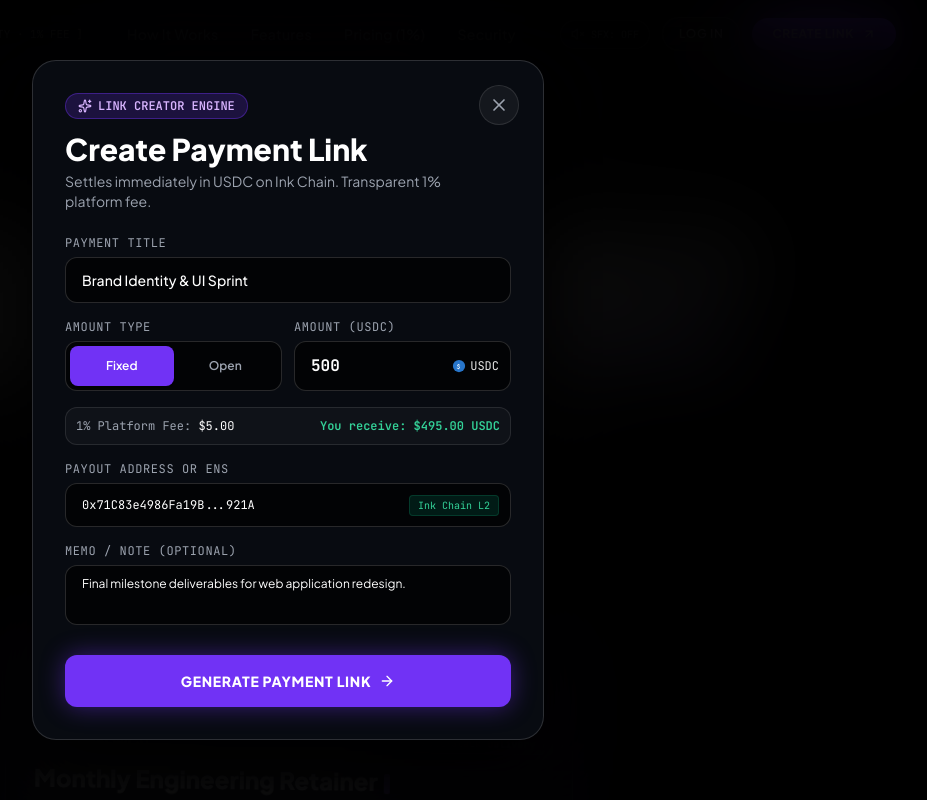
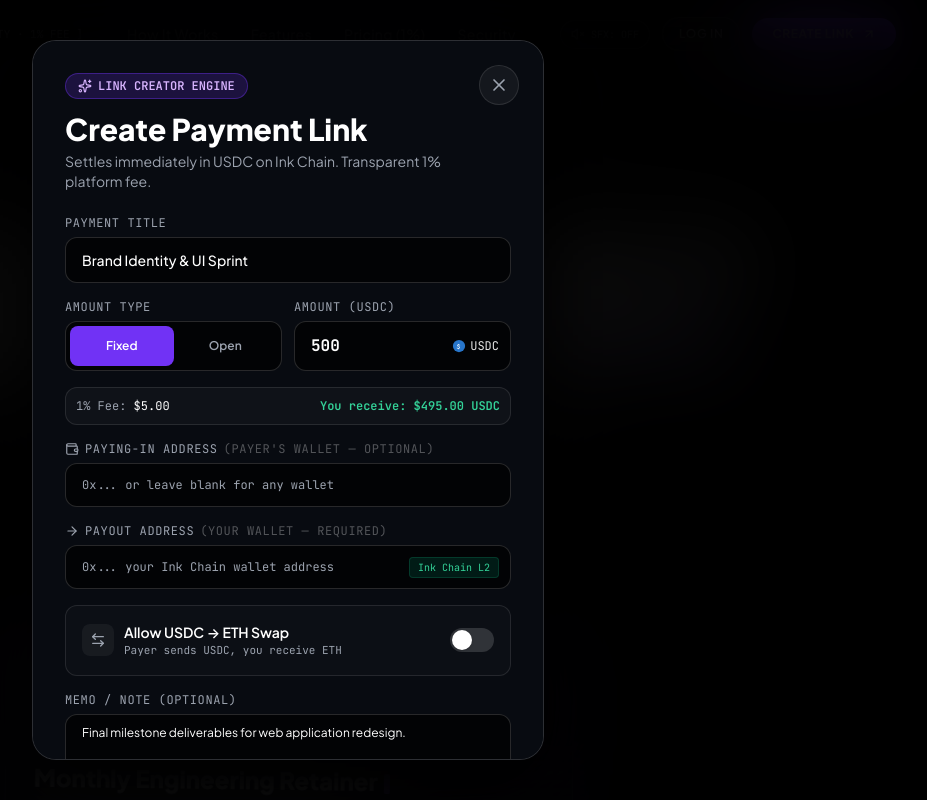
Before and after one commit to Dele2021/inkdrop, a Next.js app: page / in a window 1280 px wide. Both pictures are taken after a click on the button "CREATE LINK". Shown: the top 800 px of the page, without its empty margins (352-1279 px from the left). Built offline with nearby package versions, Linux system fonts and the light colour scheme.

Commit message:
feat: add pay-in/payout address fields + USDC→ETH swap toggle to CreateLinkModal, fix PayDemoModal prop
Co-Authored-By: Claude Sonnet 4.6 <noreply@anthropic.com>
Claude-Session: https://claude.ai/code/session_01LP9qDdpMGn3R2QCFqqkosz

```diff
--- a/src/components/CreateLinkModal.js
+++ b/src/components/CreateLinkModal.js
@@ -1,22 +1,16 @@
-'use client';
-
 import React, { useState } from 'react';
-import { X, Check, Copy, ArrowRight, Sparkles, QrCode, Link2 } from 'lucide-react';
+import { X, Check, Copy, ArrowRight, Sparkles, QrCode, Link2, ArrowLeftRight, Wallet, AlertCircle } from 'lucide-react';
 import { UsdcIcon, InkChainIcon } from './Icons';
 import { playMicroSound } from '../utils/sound';
 
-
-export const CreateLinkModal = ({
- isOpen,
- onClose,
- onTestLink,
-}) => {
+export const CreateLinkModal = ({ isOpen, onClose, onTestLink }) => {
   const [title, setTitle] = useState('Brand Identity & UI Sprint');
   const [amount, setAmount] = useState('500');
   const [isFixed, setIsFixed] = useState(true);
- const [recipient, setRecipient] = useState('0x71C83e4986Fa19B...921A');
+  const [payoutAddress, setPayoutAddress] = useState('');
+  const [payinAddress, setPayinAddress] = useState('');
+  const [allowSwap, setAllowSwap] = useState(false);
   const [description, setDescription] = useState('Final milestone deliverables for web application redesign.');
-
   const [generatedLink, setGeneratedLink] = useState(null);
   const [copied, setCopied] = useState(false);
 
@@ -30,263 +24,190 @@ export const CreateLinkModal = ({
     e.preventDefault();
     playMicroSound('confirm');
     const id = `ink-${Math.random().toString(36).substring(2, 8)}`;
- const link = {
+    setGeneratedLink({
       id,
       title: title.trim() || 'Payment Request',
- amount: parseFloat(amount) || 100,
+      amount: numAmount,
       currency: 'USDC',
- recipientAddress: recipient,
+      recipientAddress: payoutAddress || '0x71C8...921A',
       recipientName: 'alex.ink',
       description,
       isFixed,
+      allowSwap,
       createdAt: new Date().toISOString(),
- };
- setGeneratedLink(link);
+    });
   };
 
   const handleCopy = () => {
     if (!generatedLink) return;
     playMicroSound('click');
- const url = `https://inkdrop.link/pay/${generatedLink.id}`;
- navigator.clipboard?.writeText(url);
+    navigator.clipboard?.writeText(`https://inkdrop.link/pay/${generatedLink.id}`);
     setCopied(true);
     setTimeout(() => setCopied(false), 2000);
   };
 
   return (
- <div
- className="fixed inset-0 z-50 flex items-center justify-center p-3 sm:p-6 bg-black/90 backdrop-blur-2xl animate-in fade-in duration-200"
- onClick={onClose}
- >
- <div
- className="relative w-full max-w-lg bg-[#080b11] border border-white/15 rounded-2xl sm:rounded-3xl p-4 sm:p-8 shadow-[0_25px_70px_rgba(0,0,0,0.95)] max-h-[90vh] overflow-y-auto"
- onClick={(e) => e.stopPropagation()}
- >
- {/* Close Button */}
- <button
- onClick={onClose}
- className="absolute top-4 right-4 sm:top-6 sm:right-6 w-10 h-10 rounded-full bg-white/5 hover:bg-white/10 text-[#9CA3AF] hover:text-white border border-white/10 transition-colors cursor-pointer flex items-center justify-center z-10"
- aria-label="Close dialog"
- >
+    <div className="fixed inset-0 z-50 flex items-center justify-center p-3 sm:p-6 bg-black/90 backdrop-blur-2xl animate-in fade-in duration-200" onClick={onClose}>
+      <div className="relative w-full max-w-lg bg-[#080b11] border border-white/15 rounded-2xl sm:rounded-3xl p-4 sm:p-8 shadow-[0_25px_70px_rgba(0,0,0,0.95)] max-h-[90vh] overflow-y-auto" onClick={(e) => e.stopPropagation()}>
+        <button onClick={onClose} className="absolute top-4 right-4 sm:top-6 sm:right-6 w-10 h-10 rounded-full bg-white/5 hover:bg-white/10 text-[#9CA3AF] hover:text-white border border-white/10 transition-colors cursor-pointer flex items-center justify-center z-10">
           <X className="w-5 h-5" />
         </button>
 
         {!generatedLink ? (
           <div>
- {/* Header */}
             <div className="mb-6 pr-8">
               <div className="inline-flex items-center gap-1.5 px-3 py-1 rounded-full bg-[#7132F5]/20 border border-[#7132F5]/40 text-xs font-mono text-[#D8B4FE] font-semibold mb-3">
- <Sparkles className="w-3.5 h-3.5" />
- <span>LINK CREATOR ENGINE</span>
+                <Sparkles className="w-3.5 h-3.5" /><span>LINK CREATOR ENGINE</span>
               </div>
- <h3 className="text-xl sm:text-3xl font-extrabold text-white">
- Create Payment Link
- </h3>
- <p className="text-xs sm:text-sm text-[#9CA3AF] mt-1">
- Settles immediately in USDC on Ink Chain. Transparent 1% platform fee.
- </p>
+              <h3 className="text-xl sm:text-3xl font-extrabold text-white">Create Payment Link</h3>
+              <p className="text-xs sm:text-sm text-[#9CA3AF] mt-1">Settles immediately in USDC on Ink Chain. Transparent 1% platform fee.</p>
             </div>
 
             <form onSubmit={handleGenerate} className="space-y-4">
               {/* Title */}
               <div>
- <label className="block text-xs font-mono uppercase tracking-wider text-[#9CA3AF] mb-1.5">
- Payment Title
- </label>
- <input
- type="text"
- required
- value={title}
- onChange={(e) => setTitle(e.target.value)}
- placeholder="e.g. Consulting Invoice #102"
- className="w-full px-4 py-3 bg-black/70 rounded-xl border border-white/15 text-white text-sm font-medium focus:outline-none focus:border-[#7132F5] focus:ring-1 focus:ring-[#7132F5] transition-all min-h-[44px]"
- />
+                <label className="block text-xs font-mono uppercase tracking-wider text-[#9CA3AF] mb-1.5">Payment Title</label>
+                <input type="text" required value={title} onChange={(e) => setTitle(e.target.value)} placeholder="e.g. Consulting Invoice #102"
+                  className="w-full px-4 py-3 bg-black/70 rounded-xl border border-white/15 text-white text-sm font-medium focus:outline-none focus:border-[#7132F5] focus:ring-1 focus:ring-[#7132F5] transition-all min-h-[44px]" />
               </div>
 
- {/* Amount Mode Toggle & Amount Input */}
+              {/* Amount type + amount */}
               <div className="grid grid-cols-1 sm:grid-cols-2 gap-3">
                 <div>
- <label className="block text-xs font-mono uppercase tracking-wider text-[#9CA3AF] mb-1.5">
- Amount Type
- </label>
+                  <label className="block text-xs font-mono uppercase tracking-wider text-[#9CA3AF] mb-1.5">Amount Type</label>
                   <div className="grid grid-cols-2 p-1 bg-black/70 rounded-xl border border-white/15 text-xs font-semibold">
- <button
- type="button"
- onClick={() => {
- setIsFixed(true);
- playMicroSound('slide');
- }}
- className={`py-2.5 rounded-lg transition-all min-h-[40px] flex items-center justify-center cursor-pointer ${
- isFixed ? 'bg-[#7132F5] text-white shadow-sm' : 'text-[#9CA3AF] hover:text-white'
- }`}
- >
- Fixed
+                    {[true, false].map((fixed) => (
+                      <button key={String(fixed)} type="button" onClick={() => { setIsFixed(fixed); playMicroSound('slide'); }}
+                        className={`py-2.5 rounded-lg transition-all min-h-[40px] flex items-center justify-center cursor-pointer ${isFixed === fixed ? 'bg-[#7132F5] text-white' : 'text-[#9CA3AF] hover:text-white'}`}>
+                        {fixed ? 'Fixed' : 'Open'}
                       </button>
- <button
- type="button"
- onClick={() => {
- setIsFixed(false);
- playMicroSound('slide');
- }}
- className={`py-2.5 rounded-lg transition-all min-h-[40px] flex items-center justify-center cursor-pointer ${
- !isFixed ? 'bg-[#7132F5] text-white shadow-sm' : 'text-[#9CA3AF] hover:text-white'
- }`}
- >
- Open
- </button>
+                    ))}
                   </div>
                 </div>
-
                 <div>
- <label className="block text-xs font-mono uppercase tracking-wider text-[#9CA3AF] mb-1.5">
- {isFixed ? 'Amount (USDC)' : 'Suggested (USDC)'}
- </label>
+                  <label className="block text-xs font-mono uppercase tracking-wider text-[#9CA3AF] mb-1.5">{isFixed ? 'Amount (USDC)' : 'Suggested (USDC)'}</label>
                   <div className="relative">
- <input
- type="number"
- required
- min={1}
- max={500000}
- value={amount}
- onChange={(e) => setAmount(e.target.value)}
- className="w-full pl-4 pr-16 py-3 bg-black/70 rounded-xl border border-white/15 text-white font-mono font-bold text-base focus:outline-none focus:border-[#7132F5] focus:ring-1 focus:ring-[#7132F5] transition-all min-h-[44px]"
- />
+                    <input type="number" required min={1} max={500000} value={amount} onChange={(e) => setAmount(e.target.value)}
+                      className="w-full pl-4 pr-16 py-3 bg-black/70 rounded-xl border border-white/15 text-white font-mono font-bold text-base focus:outline-none focus:border-[#7132F5] focus:ring-1 focus:ring-[#7132F5] transition-all min-h-[44px]" />
                     <div className="absolute inset-y-0 right-0 pr-3 flex items-center pointer-events-none">
- <div className="flex items-center gap-1 text-xs font-mono text-white/90">
- <UsdcIcon size={14} />
- <span>USDC</span>
- </div>
+                      <div className="flex items-center gap-1 text-xs font-mono text-white/90"><UsdcIcon size={14} /><span>USDC</span></div>
                     </div>
                   </div>
                 </div>
               </div>
 
- {/* 1% Fee Transparency Breakdown */}
+              {/* Fee breakdown */}
               <div className="p-2.5 rounded-xl bg-white/[0.03] border border-white/10 flex items-center justify-between text-xs font-mono">
- <span className="text-[#9CA3AF]">
- 1% Platform Fee: <span className="text-white">${platformFee.toFixed(2)}</span>
- </span>
- <span className="text-emerald-400 font-semibold">
- You receive: ${netRecipient.toFixed(2)} USDC
- </span>
+                <span className="text-[#9CA3AF]">1% Fee: <span className="text-white">${platformFee.toFixed(2)}</span></span>
+                <span className="text-emerald-400 font-semibold">You receive: ${netRecipient.toFixed(2)} USDC</span>
               </div>
 
- {/* Recipient Wallet */}
+              {/* Pay-in address */}
               <div>
- <label className="block text-xs font-mono uppercase tracking-wider text-[#9CA3AF] mb-1.5">
- Payout Address or ENS
+                <label className="block text-xs font-mono uppercase tracking-wider text-[#9CA3AF] mb-1.5 flex items-center gap-1.5">
+                  <Wallet className="w-3.5 h-3.5" /> Paying-In Address <span className="text-white/30">(payer's wallet — optional)</span>
+                </label>
+                <input type="text" value={payinAddress} onChange={(e) => setPayinAddress(e.target.value)}
+                  placeholder="0x... or leave blank for any wallet"
+                  className="w-full px-4 py-3 bg-black/70 rounded-xl border border-white/15 text-white text-xs font-mono focus:outline-none focus:border-[#7132F5] focus:ring-1 focus:ring-[#7132F5] transition-all min-h-[44px]" />
+                {payinAddress && <p className="mt-1 text-[11px] font-mono text-[#A78BFA]">Only this address can pay this link</p>}
+              </div>
+
+              {/* Payout address */}
+              <div>
+                <label className="block text-xs font-mono uppercase tracking-wider text-[#9CA3AF] mb-1.5 flex items-center gap-1.5">
+                  <ArrowRight className="w-3.5 h-3.5" /> Payout Address <span className="text-white/30">(your wallet — required)</span>
                 </label>
                 <div className="relative">
- <input
- type="text"
- value={recipient}
- onChange={(e) => setRecipient(e.target.value)}
- className="w-full pl-4 pr-24 py-3 bg-black/70 rounded-xl border border-white/15 text-white text-xs font-mono focus:outline-none focus:border-[#7132F5] focus:ring-1 focus:ring-[#7132F5] transition-all min-h-[44px]"
- />
+                  <input type="text" required value={payoutAddress} onChange={(e) => setPayoutAddress(e.target.value)}
+                    placeholder="0x... your Ink Chain wallet address"
+                    className="w-full pl-4 pr-28 py-3 bg-black/70 rounded-xl border border-white/15 text-white text-xs font-mono focus:outline-none focus:border-[#7132F5] focus:ring-1 focus:ring-[#7132F5] transition-all min-h-[44px]" />
                   <div className="absolute inset-y-0 right-0 pr-3 flex items-center pointer-events-none">
- <span className="text-[10px] font-mono text-emerald-400 bg-emerald-950/60 px-2 py-0.5 rounded border border-emerald-500/20">
- Ink Chain L2
- </span>
+                    <span className="text-[10px] font-mono text-emerald-400 bg-emerald-950/60 px-2 py-0.5 rounded border border-emerald-500/20">Ink Chain L2</span>
                   </div>
                 </div>
               </div>
 
- {/* Memo/Description */}
+              {/* USDC → ETH swap toggle */}
+              <div className={`p-4 rounded-xl border transition-all ${allowSwap ? 'bg-[#7132F5]/10 border-[#7132F5]/40' : 'bg-white/[0.02] border-white/10'}`}>
+                <div className="flex items-center justify-between">
+                  <div className="flex items-center gap-2.5">
+                    <div className={`w-8 h-8 rounded-lg flex items-center justify-center ${allowSwap ? 'bg-[#7132F5]/30' : 'bg-white/[0.05]'}`}>
+                      <ArrowLeftRight className={`w-4 h-4 ${allowSwap ? 'text-[#A78BFA]' : 'text-[#9CA3AF]'}`} />
+                    </div>
                     <div>
- <label className="block text-xs font-mono uppercase tracking-wider text-[#9CA3AF] mb-1.5">
- Memo / Note (Optional)
- </label>
- <textarea
- rows={2}
- value={description}
- onChange={(e) => setDescription(e.target.value)}
+                      <div className="text-sm font-semibold text-white">Allow USDC → ETH Swap</div>
+                      <div className="text-[11px] text-[#9CA3AF] font-mono">Payer sends USDC, you receive ETH</div>
+                    </div>
+                  </div>
+                  <button type="button" onClick={() => { setAllowSwap(p => !p); playMicroSound('toggle'); }}
+                    className={`relative w-11 h-6 rounded-full transition-all cursor-pointer ${allowSwap ? 'bg-[#7132F5]' : 'bg-white/15'}`}>
+                    <span className={`absolute top-0.5 w-5 h-5 rounded-full bg-white shadow transition-all ${allowSwap ? 'left-[22px]' : 'left-0.5'}`} />
+                  </button>
+                </div>
+                {allowSwap && (
+                  <div className="mt-3 pt-3 border-t border-white/10 text-[11px] font-mono text-[#9CA3AF] flex items-start gap-2">
+                    <AlertCircle className="w-3.5 h-3.5 text-amber-400 shrink-0 mt-0.5" />
+                    <span>Swap uses best available rate on Ink Chain DEX at time of payment. Rate shown to payer before confirming.</span>
+                  </div>
+                )}
+              </div>
+
+              {/* Memo */}
+              <div>
+                <label className="block text-xs font-mono uppercase tracking-wider text-[#9CA3AF] mb-1.5">Memo / Note (Optional)</label>
+                <textarea rows={2} value={description} onChange={(e) => setDescription(e.target.value)}
                   placeholder="Additional context shown to payer..."
- className="w-full px-4 py-2.5 bg-black/70 rounded-xl border border-white/15 text-white text-xs focus:outline-none focus:border-[#7132F5] focus:ring-1 focus:ring-[#7132F5] transition-all resize-none min-h-[60px]"
- />
+                  className="w-full px-4 py-2.5 bg-black/70 rounded-xl border border-white/15 text-white text-xs focus:outline-none focus:border-[#7132F5] focus:ring-1 focus:ring-[#7132F5] transition-all resize-none min-h-[60px]" />
               </div>
 
               <div className="pt-2">
- <button
- type="submit"
- className="w-full py-4 rounded-xl bg-[#7132F5] hover:bg-[#854BFF] text-white font-extrabold text-sm uppercase tracking-wider flex items-center justify-center gap-2 transition-all shadow-[0_0_25px_rgba(113,50,245,0.45)] cursor-pointer min-h-[48px]"
- >
- <span>Generate Payment Link</span>
- <ArrowRight className="w-4 h-4" />
+                <button type="submit" className="w-full py-4 rounded-xl bg-[#7132F5] hover:bg-[#854BFF] text-white font-extrabold text-sm uppercase tracking-wider flex items-center justify-center gap-2 transition-all shadow-[0_0_25px_rgba(113,50,245,0.45)] cursor-pointer min-h-[48px]">
+                  <span>Generate Payment Link</span><ArrowRight className="w-4 h-4" />
                 </button>
               </div>
             </form>
           </div>
         ) : (
- /* Link Generated Success View */
           <div className="text-center py-2 sm:py-4 space-y-5 sm:space-y-6 animate-in zoom-in-95 duration-200">
             <div className="w-14 h-14 sm:w-16 sm:h-16 rounded-full bg-emerald-500/10 border border-emerald-500/30 text-emerald-400 flex items-center justify-center mx-auto shadow-lg">
               <Check className="w-7 h-7 sm:w-8 sm:h-8" />
             </div>
-
             <div>
- <span className="font-mono text-xs uppercase tracking-widest text-[#A78BFA] font-semibold">
- LINK READY ON INK CHAIN
- </span>
- <h3 className="text-xl sm:text-2xl font-bold text-white mt-1 break-words">
- {generatedLink.title}
- </h3>
- <p className="text-2xl sm:text-3xl font-extrabold text-white font-mono mt-2">
- ${generatedLink.amount.toFixed(2)} <span className="text-[#C4B5FD] text-base">USDC</span>
- </p>
+              <span className="font-mono text-xs uppercase tracking-widest text-[#A78BFA] font-semibold">LINK READY ON INK CHAIN</span>
+              <h3 className="text-xl sm:text-2xl font-bold text-white mt-1 break-words">{generatedLink.title}</h3>
+              <p className="text-2xl sm:text-3xl font-extrabold text-white font-mono mt-2">${generatedLink.amount.toFixed(2)} <span className="text-[#C4B5FD] text-base">USDC</span></p>
+              {generatedLink.allowSwap && <p className="text-xs font-mono text-[#A78BFA] mt-1 flex items-center justify-center gap-1"><ArrowLeftRight className="w-3 h-3" />USDC → ETH swap enabled</p>}
             </div>
-
- {/* Generated URL Box */}
             <div className="p-3.5 sm:p-4 rounded-2xl bg-black border border-white/15 text-left font-mono text-xs">
- <div className="text-[#9CA3AF] text-[11px] mb-1.5 flex items-center justify-between">
- <span>Shareable Link:</span>
- <span className="text-emerald-400">Live now</span>
- </div>
+              <div className="text-[#9CA3AF] text-[11px] mb-1.5 flex items-center justify-between"><span>Shareable Link:</span><span className="text-emerald-400">Live now</span></div>
               <div className="flex items-center justify-between gap-2 p-2.5 rounded-xl bg-white/[0.04] border border-white/10 text-white">
- <span className="truncate min-w-0 text-xs sm:text-sm text-[#C4B5FD]">
- https://inkdrop.link/pay/{generatedLink.id}
- </span>
- <button
- onClick={handleCopy}
- className="px-3 py-2 rounded-lg bg-[#7132F5] hover:bg-[#854BFF] text-white font-bold text-xs shrink-0 flex items-center gap-1 cursor-pointer transition-colors shadow-sm min-h-[36px]"
- >
- {copied ? <Check className="w-3.5 h-3.5" /> : <Copy className="w-3.5 h-3.5" />}
- <span>{copied ? 'Copied' : 'Copy'}</span>
+                <span className="truncate min-w-0 text-xs sm:text-sm text-[#C4B5FD]">https://inkdrop.link/pay/{generatedLink.id}</span>
+                <button onClick={handleCopy} className="px-3 py-2 rounded-lg bg-[#7132F5] hover:bg-[#854BFF] text-white font-bold text-xs shrink-0 flex items-center gap-1 cursor-pointer transition-colors shadow-sm min-h-[36px]">
+                  {copied ? <Check className="w-3.5 h-3.5" /> : <Copy className="w-3.5 h-3.5" />}<span>{copied ? 'Copied' : 'Copy'}</span>
                 </button>
               </div>
             </div>
-
- {/* Simulated QR Code Card */}
+            {payinAddress && (
+              <div className="p-3 rounded-xl bg-white/[0.02] border border-white/10 text-xs font-mono text-left">
+                <div className="text-[#9CA3AF] mb-1">Restricted to payer:</div>
+                <div className="text-[#A78BFA] truncate">{payinAddress}</div>
+              </div>
+            )}
             <div className="p-3.5 sm:p-4 rounded-xl bg-white/[0.02] border border-white/10 flex flex-col sm:flex-row items-center sm:items-start text-center sm:text-left gap-3.5 sm:gap-4">
- <div className="w-20 h-20 rounded-lg bg-white p-1.5 flex items-center justify-center shrink-0">
- <QrCode className="w-full h-full text-black" />
- </div>
+              <div className="w-20 h-20 rounded-lg bg-white p-1.5 flex items-center justify-center shrink-0"><QrCode className="w-full h-full text-black" /></div>
               <div className="text-xs">
                 <div className="text-white font-semibold">Scan to Pay on Mobile</div>
                 <div className="text-[#9CA3AF] text-[11px] mt-0.5">Compatible with any phone camera or crypto wallet.</div>
- <div className="text-[#A78BFA] font-mono text-[10px] mt-1.5 flex items-center justify-center sm:justify-start gap-1">
- <InkChainIcon size={12} />
- Ink Chain (Kraken L2)
+                <div className="text-[#A78BFA] font-mono text-[10px] mt-1.5 flex items-center justify-center sm:justify-start gap-1"><InkChainIcon size={12} />Ink Chain (Kraken L2)</div>
               </div>
             </div>
- </div>
-
- {/* Actions */}
             <div className="space-y-3 pt-2">
- <button
- onClick={() => {
- onClose();
- onTestLink(generatedLink);
- }}
- className="w-full py-4 rounded-xl bg-[#7132F5] hover:bg-[#854BFF] text-white font-extrabold text-sm uppercase tracking-wider flex items-center justify-center gap-2 transition-all shadow-[0_0_25px_rgba(113,50,245,0.45)] cursor-pointer min-h-[48px]"
- >
- <span>Test Live Payer Experience</span>
- <ArrowRight className="w-4 h-4" />
+              <button onClick={() => { onClose(); onTestLink(generatedLink); }}
+                className="w-full py-4 rounded-xl bg-[#7132F5] hover:bg-[#854BFF] text-white font-extrabold text-sm uppercase tracking-wider flex items-center justify-center gap-2 transition-all shadow-[0_0_25px_rgba(113,50,245,0.45)] cursor-pointer min-h-[48px]">
+                <span>Test Live Payer Experience</span><ArrowRight className="w-4 h-4" />
               </button>
-
- <button
- onClick={() => setGeneratedLink(null)}
- className="w-full py-3 rounded-xl text-xs font-semibold text-[#9CA3AF] hover:text-white transition-colors cursor-pointer min-h-[44px] flex items-center justify-center"
- >
+              <button onClick={() => setGeneratedLink(null)} className="w-full py-3 rounded-xl text-xs font-semibold text-[#9CA3AF] hover:text-white transition-colors cursor-pointer min-h-[44px] flex items-center justify-center">
                 Create Another Link
               </button>
             </div>
```
Lines whose indentation alone changed are shown as unchanged.
